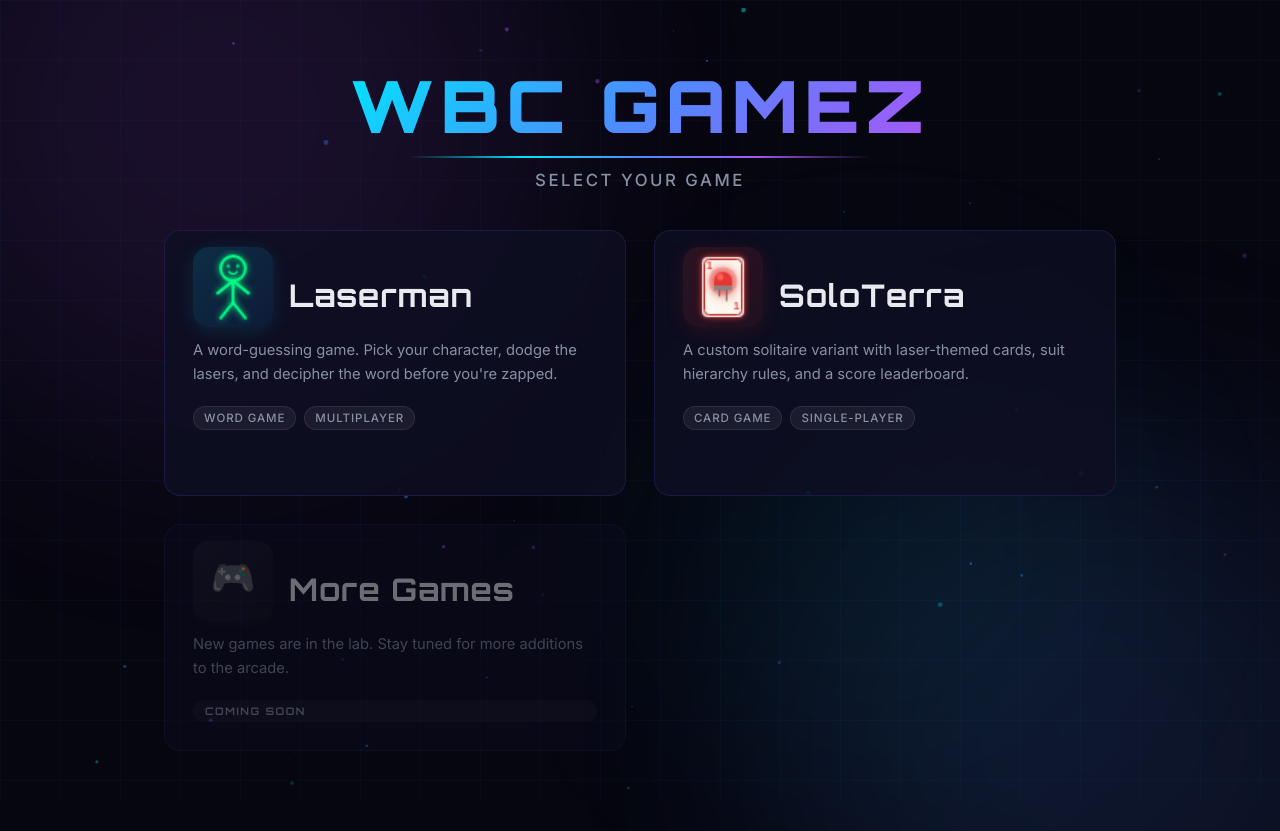
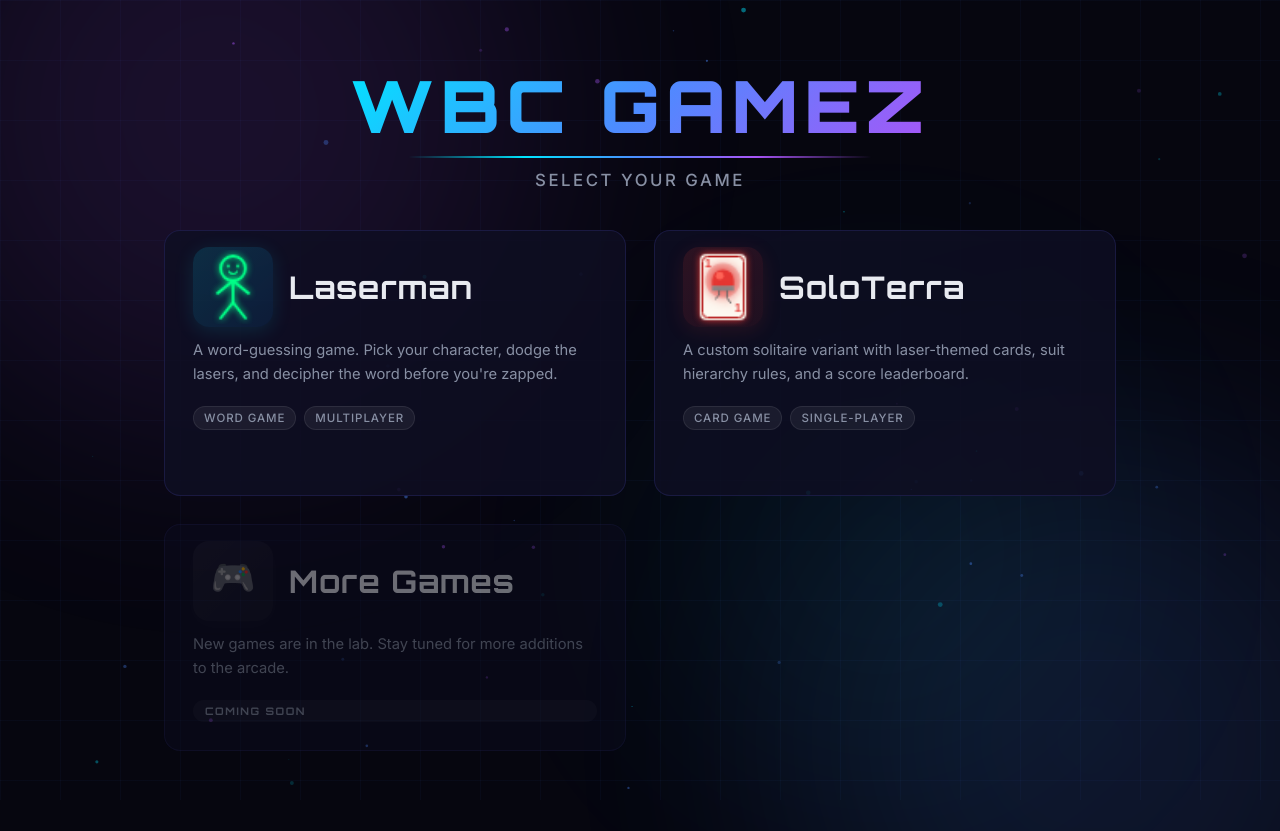
Before and after one commit to BrightInfinity3/wbcgamez, a website: page public/index.html in a window 1280 px wide. Drawn offline with Linux system fonts and the light colour scheme.

Commit message:
Center titles with icon boxes, enlarge SoloTerra 10%, bent diode leads
- Game titles shifted up (-16px margin) to center with enlarged icon boxes
- SoloTerra card scale bumped 1.5→1.65 (10% increase)
- Diode dome/glow/highlight/base all enlarged 10%
- Leads now bend outward at the bottom (left bends left, right bends right)

Co-Authored-By: Claude Opus 4.6 <noreply@anthropic.com>

```diff
--- a/public/index.html
+++ b/public/index.html
@@ -217,7 +217,7 @@
     }
 
     .card-icon canvas.soloterra-canvas {
-      transform: scale(1.5);
+      transform: scale(1.65);
     }
 
     .card-header .card-icon {
@@ -238,6 +238,7 @@
 
     .card-header .card-title {
       margin-bottom: 0;
+      margin-top: -16px;
     }
 
     .card-desc {
@@ -604,42 +605,46 @@
       x.shadowBlur = 6;
       var cx = 24, cy = 22;
 
-      // Glow
+      // Glow (9.6 * 1.1 = 10.56)
       x.fillStyle = 'rgba(229, 57, 53, 0.25)';
       x.beginPath();
-      x.arc(cx, cy - 2, 9.6, 0, Math.PI * 2);
+      x.arc(cx, cy - 2, 10.6, 0, Math.PI * 2);
       x.fill();
 
-      // LED dome
+      // LED dome (6 * 1.1 = 6.6)
       x.fillStyle = red;
       x.beginPath();
-      x.arc(cx, cy - 2, 6, Math.PI, 0);
-      x.lineTo(cx + 6, cy + 1.2);
-      x.lineTo(cx - 6, cy + 1.2);
+      x.arc(cx, cy - 2, 6.6, Math.PI, 0);
+      x.lineTo(cx + 6.6, cy + 1.3);
+      x.lineTo(cx - 6.6, cy + 1.3);
       x.closePath();
       x.fill();
 
-      // Highlight
+      // Highlight (2.16 * 1.1 = 2.38)
       x.fillStyle = redLight;
       x.beginPath();
-      x.arc(cx - 1.8, cy - 4.5, 2.16, 0, Math.PI * 2);
+      x.arc(cx - 2, cy - 4.8, 2.38, 0, Math.PI * 2);
       x.fill();
 
-      // Base — centered
+      // Base — centered (width scaled 10%)
       x.fillStyle = '#888';
-      x.fillRect(cx - 6, cy + 1.2, 12, 3);
+      x.fillRect(cx - 6.6, cy + 1.3, 13.2, 3);
 
-      // Leads — cathode (left, shorter) and anode (right, longer)
+      // Leads — cathode (left, shorter, bent outward) and anode (right, longer, bent outward)
       x.strokeStyle = '#666';
       x.lineWidth = 1;
       x.lineCap = 'round';
+      // Left lead (shorter, bends left)
       x.beginPath();
-      x.moveTo(cx - 2.4, cy + 4.2);
-      x.lineTo(cx - 2.4, cy + 8);
+      x.moveTo(cx - 2.4, cy + 4.3);
+      x.lineTo(cx - 2.4, cy + 7);
+      x.lineTo(cx - 4.5, cy + 9);
       x.stroke();
+      // Right lead (longer, bends right)
       x.beginPath();
-      x.moveTo(cx + 2.4, cy + 4.2);
-      x.lineTo(cx + 2.4, cy + 11);
+      x.moveTo(cx + 2.4, cy + 4.3);
+      x.lineTo(cx + 2.4, cy + 8.5);
+      x.lineTo(cx + 4.5, cy + 11.5);
       x.stroke();
 
       // Rank "1" top-left (3px inset from card edge)
```
